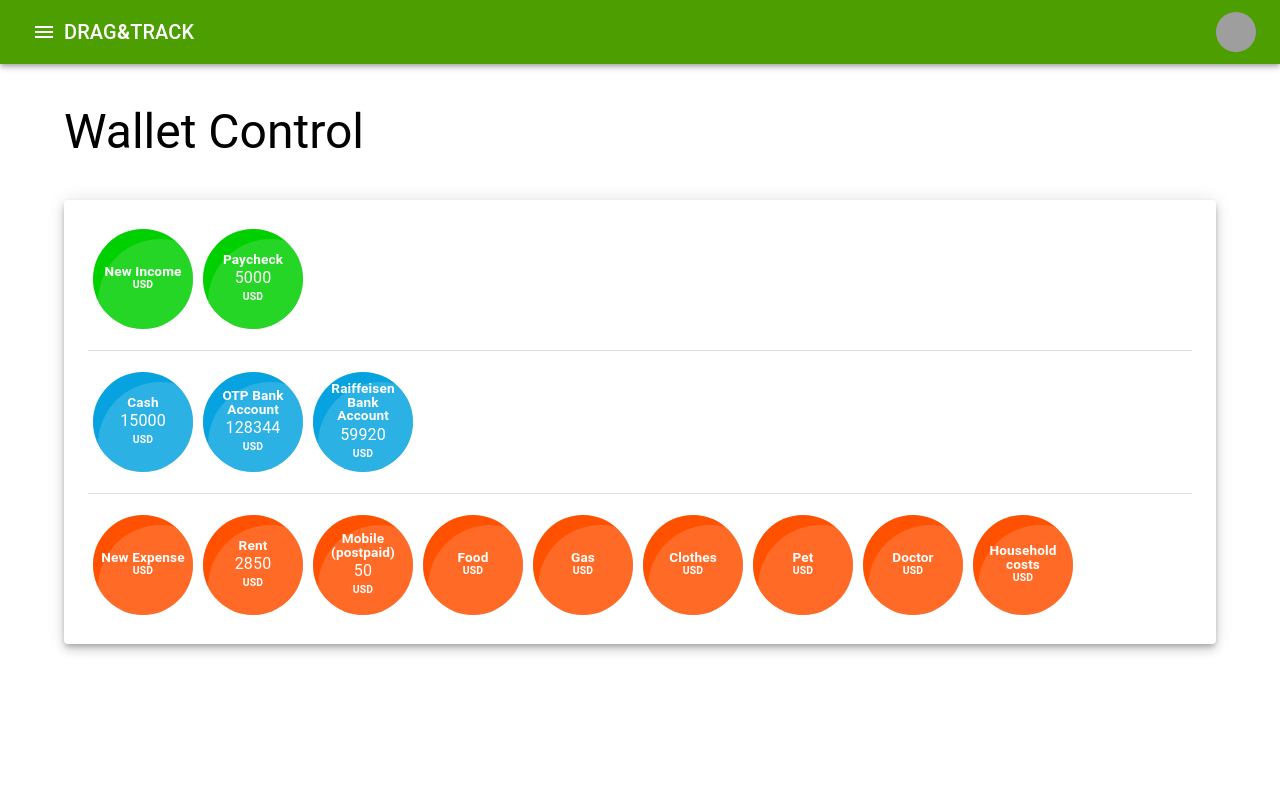
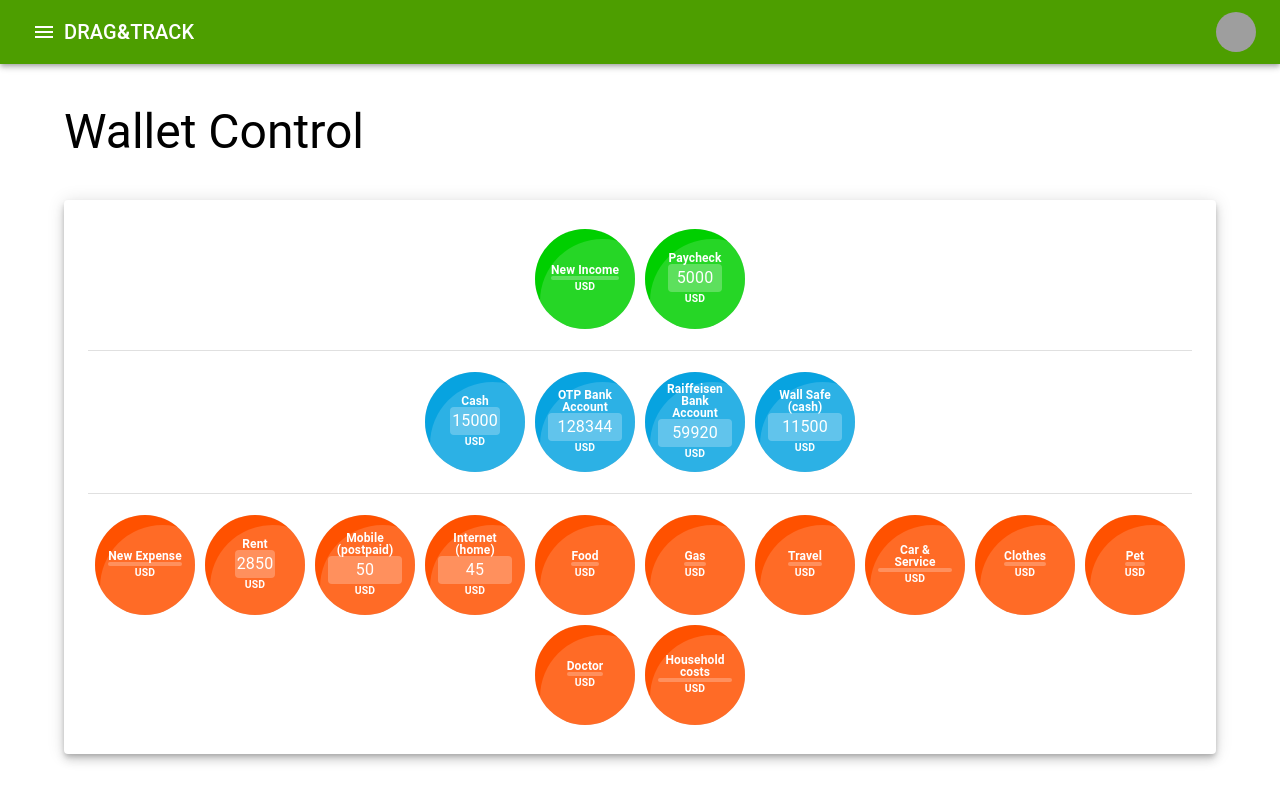
Before and after one commit to szabadimiklos/dragntrack, a React (Create React App) app: page /walletcontrol in a window 1280 px wide. Built offline with nearby package versions, Linux system fonts and the light colour scheme; grey boxes are pictures that could not be loaded.

Commit message:
Forgotten changes

```diff
--- a/src/components/WalletControlCircle.jsx
+++ b/src/components/WalletControlCircle.jsx
@@ -13,6 +13,8 @@ const Circle = styled.div`
 	width: 100px;
 	height: 100px;
 	border-radius: 50%;
+	padding: 5px;
+	box-sizing: border-box;
 
 	display: inline-flex;
 	justify-content: center;
@@ -114,8 +116,8 @@ const WalletControlCircle = ({ ukey, options }) => {
 					<DraggablePart ref={draggableNodeRef} {...listeners} {...attributes} style={draggableStyle} disabled={options.type === 'expense' ? true : false}>
 						<Circle type={options.type} style={dynStyle}>
 							<Box sx={{ textAlign: 'center', p: 1 }}>
-								<Typography component="div" variant='body1' sx={{ fontSize: '0.85em', fontWeight: 'bold', lineHeight: '1em' }}>{options.label}</Typography>
-								<Typography variant='body1'>{options.amount !== 0 && options.amount}</Typography>
+								<Typography component="div" variant='body1' sx={{ fontSize: '0.75em', fontWeight: 'bold', lineHeight: '1em' }}>{options.label}</Typography>
+								<Typography variant='body1' sx={{ background: 'rgba(255,255,255,0.25)', p: "2px", borderRadius: 1 }}>{options.amount !== 0 && options.amount}</Typography>
 								<Typography variant='body2' sx={{ fontSize: '0.65em', fontWeight: 'bold' }}>{options.currency}</Typography>
 							</Box>
 						</Circle>
--- a/src/components/WalletControlCore.jsx
+++ b/src/components/WalletControlCore.jsx
@@ -92,6 +92,13 @@ const WalletControlCore = () => {
 				amount: 59920,
 				currency: 'USD'
 			},
+			{
+				id: 'w-3',
+				type: 'wallet',
+				label: 'Wall Safe (cash)',
+				amount: 11500,
+				currency: 'USD'
+			},
 		],
 		"expenseCircles": [
 			{
@@ -102,56 +109,77 @@ const WalletControlCore = () => {
 				currency: 'USD'
 			},
 			{
-				id: 'e-2',
+				id: 'e-1',
 				type: 'expense',
 				label: 'Rent',
 				amount: 2850,
 				currency: 'USD'
 			},
 			{
-				id: 'e-8',
+				id: 'e-2',
 				type: 'expense',
 				label: 'Mobile (postpaid)',
 				amount: 50,
 				currency: 'USD'
 			},
 			{
-				id: 'e-1',
+				id: 'e-3',
+				type: 'expense',
+				label: 'Internet (home)',
+				amount: 45,
+				currency: 'USD'
+			},
+			{
+				id: 'e-4',
 				type: 'expense',
 				label: 'Food',
 				amount: 0,
 				currency: 'USD'
 			},
 			{
-				id: 'e-3',
+				id: 'e-5',
 				type: 'expense',
 				label: 'Gas',
 				amount: 0,
 				currency: 'USD'
 			},
 			{
-				id: 'e-4',
+				id: 'e-6',
+				type: 'expense',
+				label: 'Travel',
+				amount: 0,
+				currency: 'USD'
+			},
+			{
+				id: 'e-7',
+				type: 'expense',
+				label: 'Car & Service',
+				amount: 0,
+				currency: 'USD'
+			},
+			{
+				id: 'e-8',
 				type: 'expense',
 				label: 'Clothes',
 				amount: 0,
 				currency: 'USD'
 			},
 			{
-				id: 'e-5',
+				id: 'e-9',
 				type: 'expense',
 				label: 'Pet',
 				amount: 0,
 				currency: 'USD'
 			},
 			{
-				id: 'e-6',
+				id: 'e-10',
 				type: 'expense',
 				label: 'Doctor',
 				amount: 0,
 				currency: 'USD'
 			},
 			{
-				id: 'e-7',
+				id: 'e-11',
 				type: 'expense',
 				label: 'Household costs',
 				amount: 0,
@@ -164,7 +192,7 @@ const WalletControlCore = () => {
 		<>
 			<DndContext sensors={sensors} autoScroll={false}>
 				<Paper elevation={6} sx={{ p: 3 }}>
-					<Box sx={{ display: 'flex', flexWrap: 'wrap' }}>
+					<Box sx={{ display: 'flex', flexWrap: 'wrap', justifyContent: 'center' }}>
 						{fakeData.incomeCircles.map(item =>
 							<WalletControlCircle key={item.id} ukey={item.id} options={item}/>
 						)}
```
